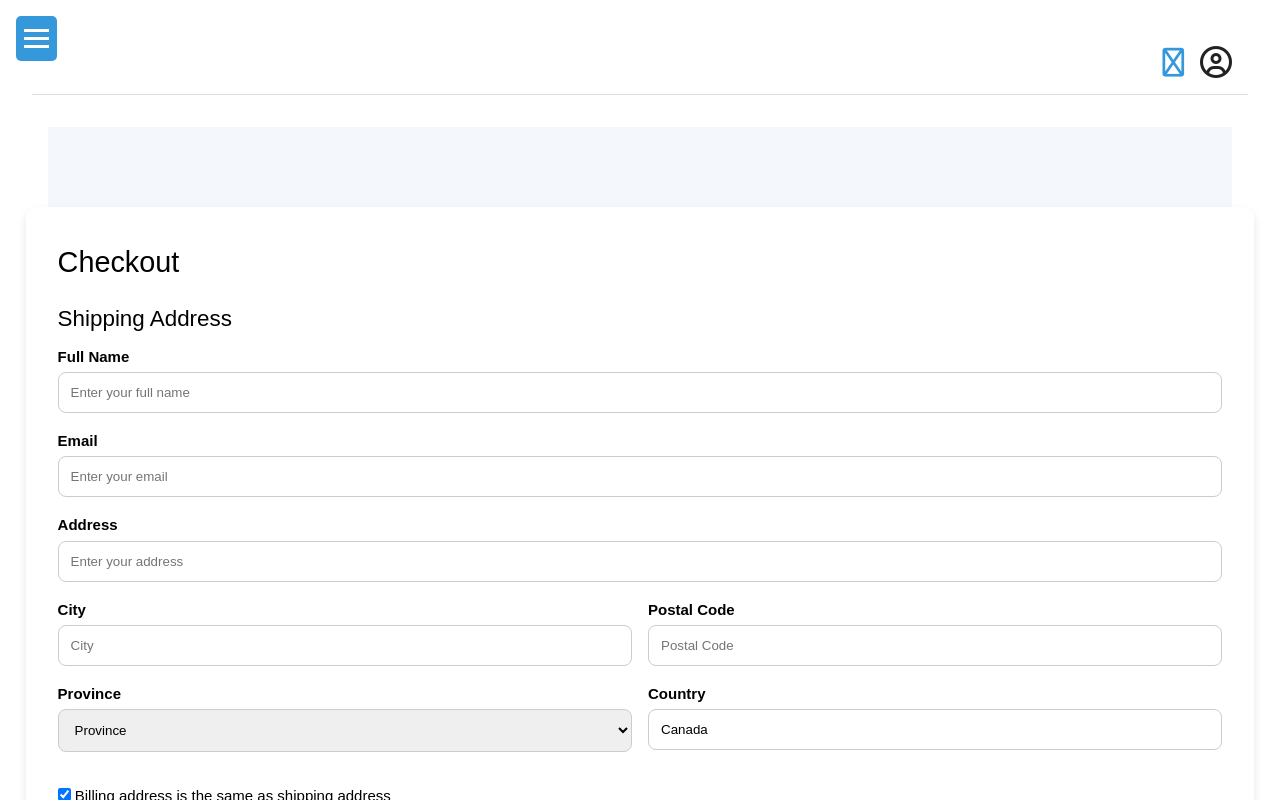
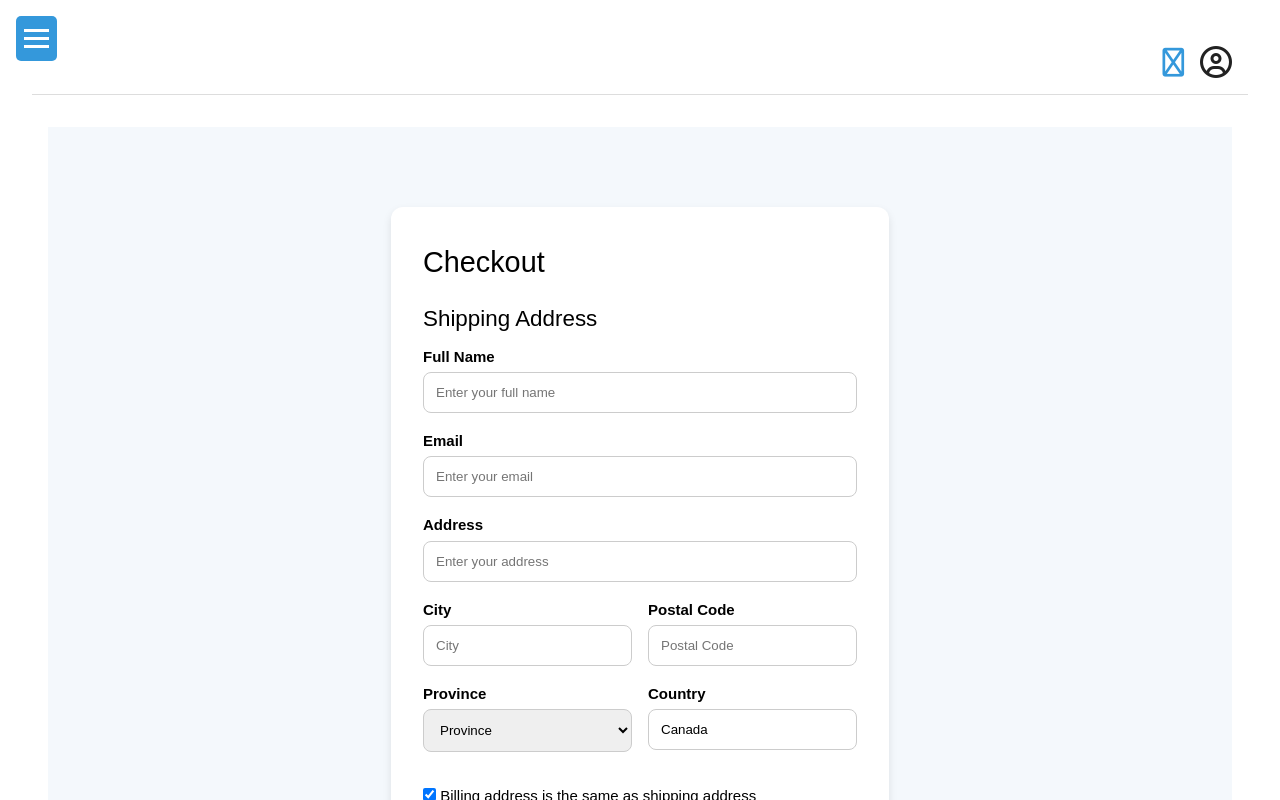
Before and after one commit to McGill-ECSE321-Fall2024/project-group-5, a Vue app in the folder GameStore-Frontend/: page /cart in a window 1280 px wide. Shown: the top 800 px of the page. Built offline with nearby package versions, Linux system fonts and the light colour scheme.

Commit message:
fixed checkout page dimensions

```diff
--- a/GameStore-Frontend/src/views/CartView.vue
+++ b/GameStore-Frontend/src/views/CartView.vue
@@ -235,11 +235,12 @@ export default {
 
 .form-container,
 .order-summary {
-  width: 120%; /* Adjust to fit both sections */
+  flex: 1 1 45%; /* Adjust to fit both sections */
   background: #ffffff;
   padding: 2rem;
   border-radius: 12px;
   box-shadow: 0 4px 8px rgba(0, 0, 0, 0.1);
+  max-width: 600px;
 }
 
 h1 {
```
